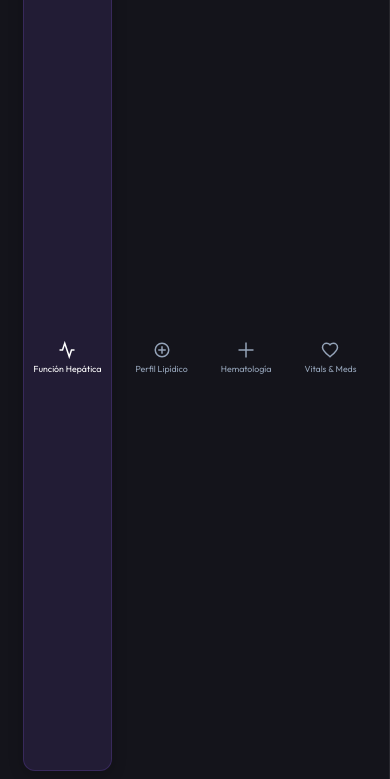
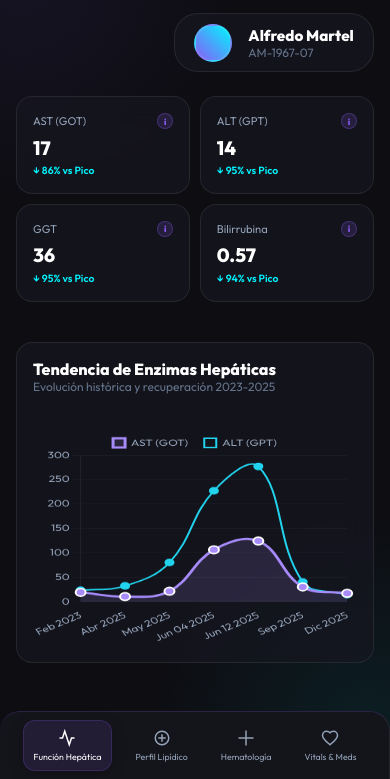
Before and after one commit to amartelr/health-progress-dashboard, a plain HTML site: page index.html in a window 390 px wide. Shown: the part 65-844 px from the top of the page. Drawn offline with nearby package versions, Linux system fonts and the light colour scheme.

Commit message:
Fix mobile layout: add important to sidebar mobile styles

```diff
--- a/style.css
+++ b/style.css
@@ -358,13 +358,15 @@ body {
     }
 
     .sidebar {
-        position: fixed;
-        bottom: 0;
-        left: 0;
-        right: 0;
-        height: auto;
-        flex-direction: row;
-        padding: 0.5rem 1rem;
+        position: fixed !important;
+        bottom: 0 !important;
+        top: auto !important;
+        left: 0 !important;
+        right: 0 !important;
+        height: auto !important;
+        width: 100% !important;
+        flex-direction: row !important;
+        padding: 0.5rem 1rem !important;
         z-index: 1000;
         border-radius: 20px 20px 0 0;
         border-top: 1px solid rgba(139, 92, 246, 0.2);
```
